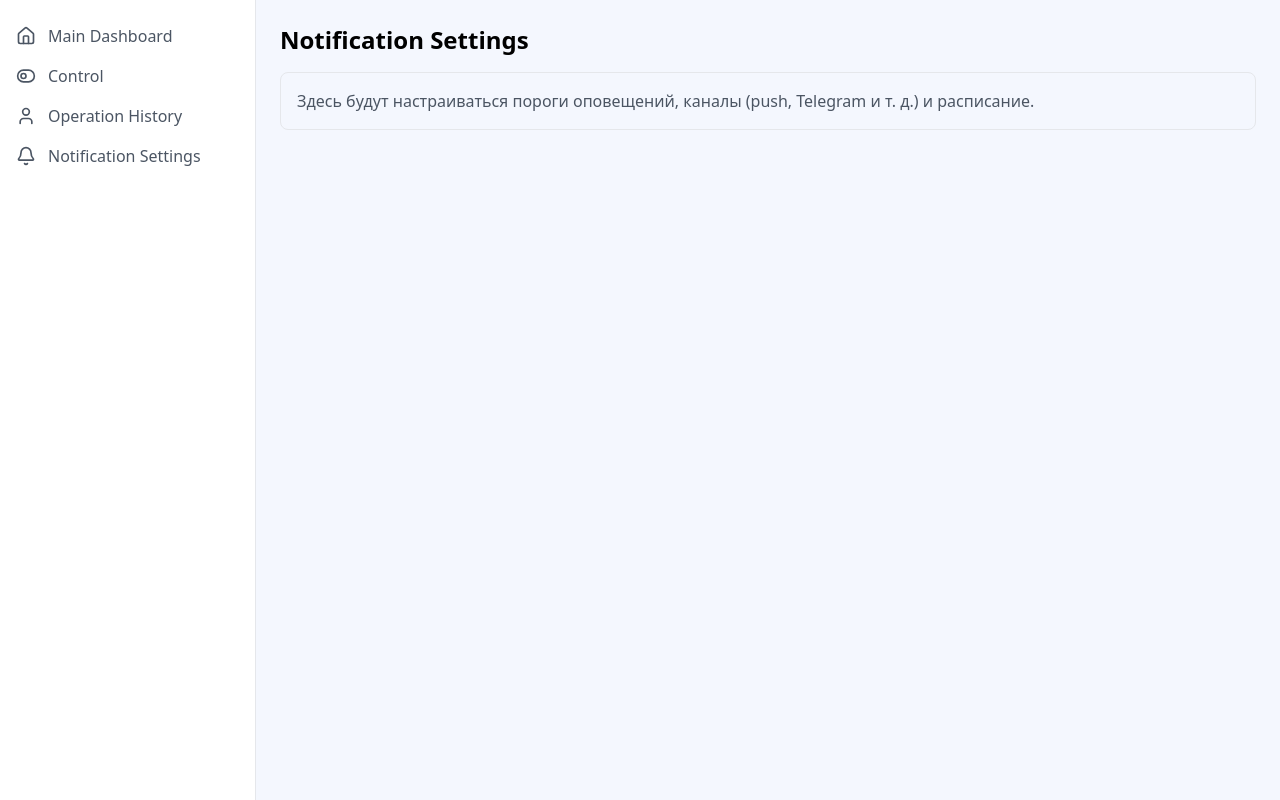
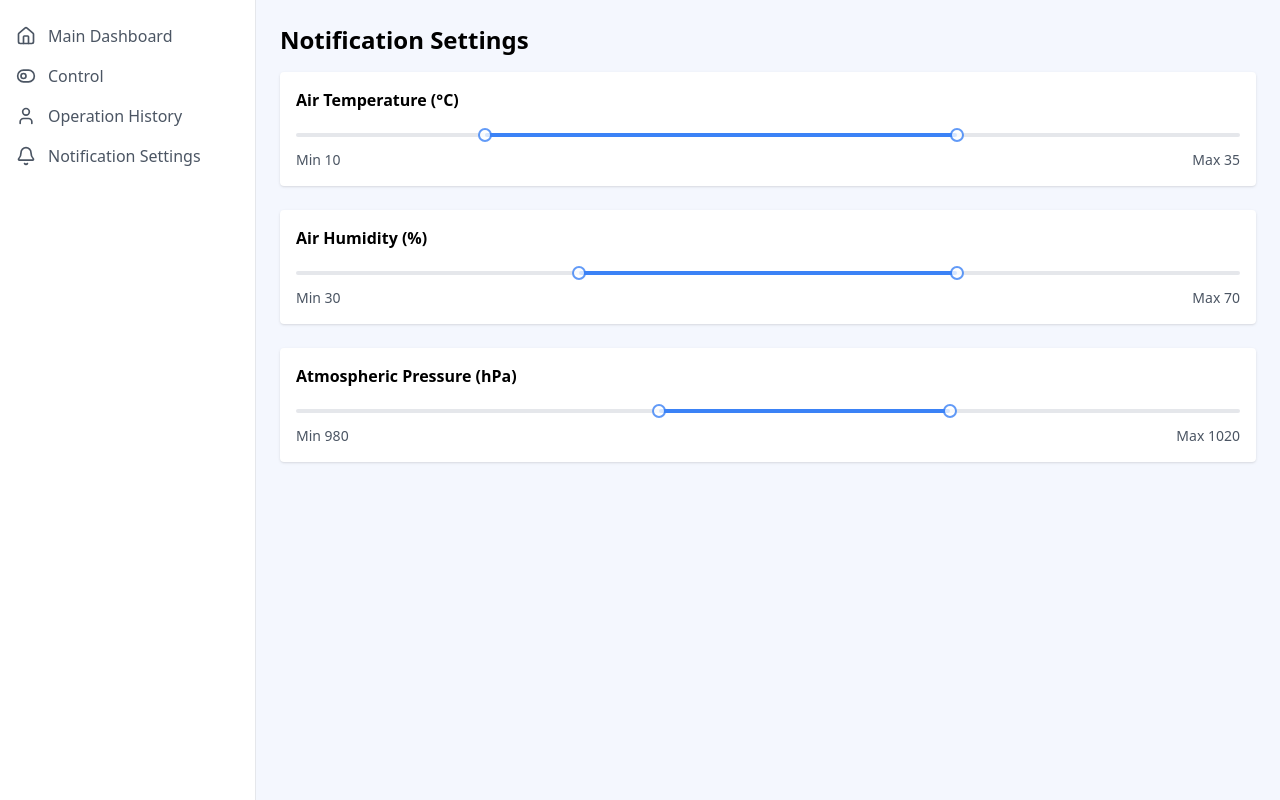
Before and after one commit to alienmeat/CITS5506-IOT-Micro-Climate, a React (Create React App) app in the folder dashboard/frontend/: page /notifications in a window 1280 px wide. Built offline with nearby package versions, Linux system fonts and the light colour scheme; the HTML template or start-up script is replaced by a standard one.

Commit message:
added  sliders for range select

```diff
--- /dev/null
+++ b/dashboard/frontend/src/components/ui/RangeSlider.jsx
@@ -0,0 +1,41 @@
+import React from "react";
+import Slider from "rc-slider";
+import "rc-slider/assets/index.css";
+
+/**
+ * RangeSlider — двойной бегунок для min/max значений.
+ */
+export default function RangeSlider({ label, min, max, step, values, onChange }) {
+  const [low, high] = values;
+
+  return (
+    <div className="bg-white p-4 rounded shadow">
+      <h3 className="font-semibold mb-4">{label}</h3>
+
+      <Slider
+        range
+        min={min}
+        max={max}
+        step={step}
+        value={values}
+        onChange={onChange}
+        allowCross={false}
+        trackStyle={[{ backgroundColor: "#3b82f6" }]}
+        handleStyle={[
+          { borderColor: "#3b82f6" },
+          { borderColor: "#3b82f6" },
+        ]}
+        railStyle={{ backgroundColor: "#e5e7eb" }}
+      />
+
+      <div className="flex justify-between text-sm mt-2 text-gray-600">
+        <span>
+          Min&nbsp;<span className="font-medium">{low}</span>
+        </span>
+        <span>
+          Max&nbsp;<span className="font-medium">{high}</span>
+        </span>
+      </div>
+    </div>
+  );
+}
--- a/dashboard/frontend/src/pages/NotificationSettings.jsx
+++ b/dashboard/frontend/src/pages/NotificationSettings.jsx
@@ -1,13 +1,42 @@
-import React from "react";
+import React, { useState } from "react";
+import RangeSlider from "../components/ui/RangeSlider";
 
 export default function NotificationSettings() {
+  const [tempRange, setTempRange] = useState([10, 35]);      // °C
+  const [humidRange, setHumidRange] = useState([30, 70]);    // %
+  const [pressRange, setPressRange] = useState([980, 1020]); // hPa
+
   return (
     <div className="p-6">
       <h1 className="text-2xl font-semibold mb-4">Notification Settings</h1>
 
-      {/* Заглушка: сюда позже добавим форму порогов и каналов */}
-      <div className="rounded-lg border border-gray-200 p-4 text-gray-600">
-        Здесь будут настраиваться пороги оповещений, каналы (push, Telegram и т. д.) и расписание.
+      <div className="space-y-6">
+        <RangeSlider
+          label="Air Temperature (°C)"
+          min={0}
+          max={50}
+          step={1}
+          values={tempRange}
+          onChange={setTempRange}
+        />
+
+        <RangeSlider
+          label="Air Humidity (%)"
+          min={0}
+          max={100}
+          step={1}
+          values={humidRange}
+          onChange={setHumidRange}
+        />
+
+        <RangeSlider
+          label="Atmospheric Pressure (hPa)"
+          min={930}
+          max={1060}
+          step={1}
+          values={pressRange}
+          onChange={setPressRange}
+        />
       </div>
     </div>
   );
```
